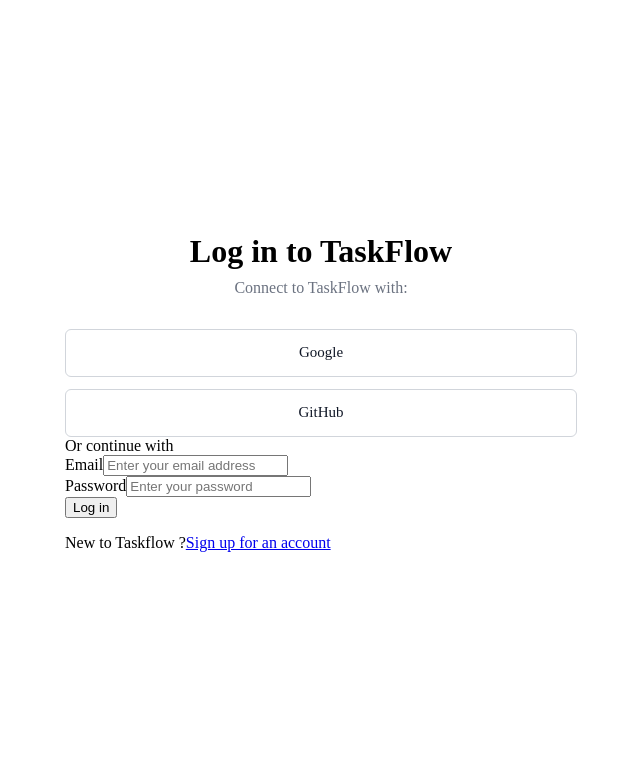
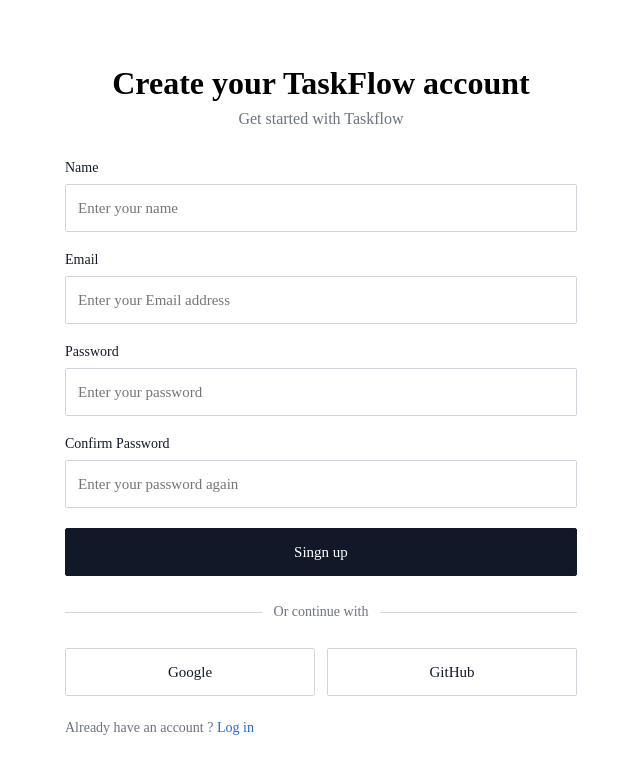
Before and after one commit to ni3stack/taskflow, a React (Vite) app in the folder client/: page /signup in a window 1280 px wide. Before the commit this address led to /login. Shown: the top 774 px of the page, without its empty margins (319-959 px from the left). Built offline with nearby package versions, Linux system fonts and the light colour scheme.

Commit message:
feat(auth): build login and signup pages

```diff
--- a/client/src/app/App.tsx
+++ b/client/src/app/App.tsx
@@ -1,7 +1,8 @@
 import { useRoutes } from "react-router-dom";
 import routes from "./routes";
 
-import "../styles/App.css"
+import "../styles/App.css";
+import "../styles/buttons.css";
 
 function App() {
   return (
--- a/client/src/app/routes.tsx
+++ b/client/src/app/routes.tsx
@@ -3,11 +3,16 @@
 import DashboardPage from "../features/dashboard/pages/DashboardPage";
 import DashboardLayout from "../components/layout/DashboardLayout";
 import TasksPage from "../features/tasks/pages/TasksPage";
+import SignupPage from "../features/auth/pages/SignupPage";
 
 const routes: RouteObject[] = [
     {
         path: "/login",
         element: <LoginPage />
+    },
+    {
+        path: "/signup",
+        element: <SignupPage />
     },
 
     {
--- a/client/src/features/auth/componenets/LoginForm.tsx
+++ b/client/src/features/auth/componenets/LoginForm.tsx
@@ -6,14 +6,11 @@
 
     const handleSubmit = (event:SubmitEvent<HTMLFormElement>) => {
         event.preventDefault();
-        console.log({
-            email,
-            password
-        })
+        console.log("handleLoginSubmit");
     }
     return (
-        <form onSubmit={handleSubmit}>
-            <div>
+        <form className="auth-form" onSubmit={handleSubmit}>
+            <div className="form-field">
                 <label htmlFor="email">Email</label>
                 <input
                     id="email"
@@ -24,8 +21,11 @@
                     placeholder="Enter your email address"
                 />
             </div>
-            <div>
-                <label htmlFor="password">Password</label>
+            <div className="form-field">
+                <div className="password-header">
+                     <label htmlFor="password">Password</label>
+                     <a href="/forgot-password">Forgot Password</a>
+                </div>
                 <input
                     id="password"
                     type="password"
@@ -35,7 +35,7 @@
                     placeholder="Enter your password"
                 />
             </div>
-            <button type="submit">Log in</button>
+            <button className="btn btn-primary" type="submit">Log in</button>
         </form>
     )
 }
--- /dev/null
+++ b/client/src/features/auth/componenets/OAuthButtons.tsx
@@ -0,0 +1,11 @@
+function OAuthButtons() {
+    return(
+        <div className="oauth-options">
+            <button className="btn btn-secondary" type="button" >Google</button>
+            <button className="btn btn-secondary" type="button" >GitHub</button>
+        </div>
+    );
+}
+
+
+export default OAuthButtons;
--- /dev/null
+++ b/client/src/features/auth/componenets/OAuthDivider.tsx
@@ -0,0 +1,9 @@
+function OAuthDivider() {
+    return (
+        <div className="auth-divider">
+            <span >Or continue with</span>
+        </div>
+    )
+}
+
+export default OAuthDivider;
--- /dev/null
+++ b/client/src/features/auth/componenets/SignupForm.tsx
@@ -0,0 +1,69 @@
+import { useState } from "react"
+
+function SignupForm() {
+    const [name, setName] = useState<string>("");
+    const [emailId, setEmailId] = useState<string>("");
+    const [password, setPassword] = useState<string>("");
+    const [confirmPassword, setConfirmPassword] = useState<string>("");
+
+    const handleSignupSubmit = () => {
+        console.log("handleSignupSubmit");
+    };
+    return (
+        <form className="auth-form" onSubmit={handleSignupSubmit}>
+            <div className="form-field">
+                <label htmlFor="name">Name</label>
+                <input
+                    id="name"
+                    type="text"
+                    name="name"
+                    value={name}
+                    onChange={(event) => setName(event.target.value)}
+                    placeholder="Enter your name"
+                    required
+                    autoComplete="name"
+                />
+            </div>
+            <div className="form-field">
+                <label htmlFor="emailId">Email</label>
+                <input
+                    id="emailId"
+                    type="email"
+                    name="email"
+                    value={emailId}
+                    autoComplete="email"
+                    onChange={(event) => setEmailId(event?.target.value)}
+                    placeholder="Enter your Email address" />
+            </div>
+            <div className="form-field">
+                <label htmlFor="password">Password</label>
+                <input
+                    id="password"
+                    type="password"
+                    value={password}
+                    onChange={(event) => setPassword(event.target.value)}
+                    autoComplete="new-password"
+                    required
+                    placeholder="Enter your password"
+                />
+            </div>
+            <div className="form-field">
+                <label htmlFor="password">Confirm Password</label>
+                <input
+                    id="password"
+                    type="confirmPassword"
+                    value={confirmPassword}
+                    onChange={(event) => setConfirmPassword(event.target.value)}
+                    autoComplete="confirm-password"
+                    required
+                    placeholder="Enter your password again"
+                />
+            </div>
+            <div>
+                <button className="btn btn-primary" type="submit">Singn up</button>
+            </div>
+        </form>
+    )
+}
+
+export default SignupForm;
--- a/client/src/features/auth/pages/LoginPage.tsx
+++ b/client/src/features/auth/pages/LoginPage.tsx
@@ -1,4 +1,7 @@
+import { Link } from "react-router-dom";
 import LoginForm from "../componenets/LoginForm";
+import OAuthButtons from "../componenets/OAuthButtons";
+import OAuthDivider from "../componenets/OAuthDivider";
 import "../styles/auth.css";
 
 function LoginPage() {
@@ -11,18 +14,14 @@
             <p>Connect to TaskFlow with:</p>
         </header>
 
-        <div className="oauth-options">
-            <button type="button">Google</button>
-            <button type="button">GitHub</button>
-        </div>
+        <OAuthButtons />
 
-        <div className="oauth-divider">
-          <span>Or continue with</span>
-        </div>
+        <OAuthDivider />
+
         <LoginForm />
-        <div className="signup-prompt">
-            <p>New to Taskflow ?<a href="/signup">Sign up for an account</a></p>
-        </div>
+        <p className="signup-prompt">
+          New to Taskflow ? <Link to="/signup">Sign up for an account</Link>
+        </p>
       </div>
     </main>
   );
--- a/client/src/features/auth/pages/SignupPage.tsx
+++ b/client/src/features/auth/pages/SignupPage.tsx
@@ -1,41 +1,30 @@
-import { useState } from "react"
+import { Link } from "react-router-dom";
+import OAuthButtons from "../componenets/OAuthButtons";
+import OAuthDivider from "../componenets/OAuthDivider";
+import SignupForm from "../componenets/SignupForm";
 
-function SinupPage() {
-    const [emailId, setEmailId] = useState<string>("");
-    const [password, setPassword] = useState<string>("");
+function SignupPage() {
+    return (
+        <div className="auth-page">
+            <div className="auth-content">
+                <header className="auth-header">
+                    <h1>Create your TaskFlow account</h1>
+                    <p>Get started with Taskflow</p>
+                </header>
 
-    const handleSignupSubmit = () => {
+                <SignupForm />
 
-    };
-    return (
-        <form className="sinup-conatiner" onSubmit={handleSignupSubmit}>
-            <div>
-                <label htmlFor="emailId">Email Id</label>
-                <input
-                    id="emailId"
-                    type="text"
-                    value={emailId}
-                    onChange={(event) => setEmailId(event.target.value)}
-                    placeholder="Enter your email address"
-                    required
-                />
+                <OAuthDivider />
+
+                <OAuthButtons />
+
+                <p className="signup-prompt">
+                    Already have an account ? {" "}
+                    <Link to="/login">Log in</Link>
+                </p>
             </div>
-            <div>
-                <label htmlFor="password">Password</label>
-                <input
-                    id="password"
-                    type="password"
-                    value={password}
-                    onChange={(event) => setPassword(event.target.value)}
-                    required
-                    placeholder="Enter your password"
-                />
-            </div>
-            <div>
-                <button type="submit">Singn up</button>
-            </div>
-        </form>
+        </div>
     )
 }
 
-export default SinupPage;
+export default SignupPage;
--- a/client/src/features/auth/styles/auth.css
+++ b/client/src/features/auth/styles/auth.css
@@ -32,21 +32,110 @@
 
 .oauth-options {
     display: grid;
-    grid-template-columns: (2, ifr);
+    grid-template-columns: 1fr 1fr;
     gap: 12px
 }
 
-.oauth-options button {
+.auth-divider {
+    display: flex;
+    align-items: center;
+    gap: 12px;
+    margin: 28px 0;
+    color: #6b7280;
+    font-size: 14px;
+}
+
+.auth-divider::before,
+.auth-divider::after {
+    content: "";
+    flex: 1;
+    height: 1px;
+    background: #d1d5db;
+}
+
+.auth-form {
+    display: flex;
+    flex-direction: column;
+    gap: 20px;
+}
+
+.form-field {
+    display: flex;
+    flex-direction: column;
+    gap: 8px;
+}
+
+.form-field label {
+    font-size: 14px;
+    font-weight: 500;
+    color: #111827;
+}
+
+.form-field input {
     width: 100%;
-    min-height: 48px;
+    height: 48px;
+    padding: 0 12px;
 
     border: 1px solid #d1d5db;
-    border-radius: 6px;
-    background-color: #fff;
+    border-radius:2px;
+
+    background: #fff;
     color: #111827;
 
+    font-family: inherit;
     font-size: 15px;
-    font-family: inherit;
 
     cursor: pointer;
 }
+
+.form-field input:focus {
+    border-color: #2563eb;
+}
+
+.password-header {
+    display: flex;
+    justify-content: space-between;
+    align-items: center;
+}
+
+.password-header a {
+    font-size: 14px;
+    color: #2563eb;
+    text-decoration: none;;
+}
+
+.password-header a:hover {
+    text-decoration: underline;
+}
+
+.signup-prompt {
+    margin: 24px 0 0;
+    text-align: left;
+    font-size: 14px;
+    color: #6b7280;
+}
+
+.signup-prompt a {
+    color: #2563eb;
+    font-weight: 500;
+    text-decoration: none;
+}
+
+.signup-prompt a:hover {
+    text-decoration: underline;
+}
+
+
+@media (max-width: 480px) {
+    .auth-content {
+        padding: 24px 16px;
+    }
+
+    .auth-divider h1 {
+        font-size: 28px;
+    }
+
+    .oauth-options {
+        grid-template-columns: 1fr;
+    }
+}
--- /dev/null
+++ b/client/src/styles/buttons.css
@@ -0,0 +1,45 @@
+.btn {
+    width: 100%;
+    min-height: 48px;
+    padding: 0 16px;
+
+    border-radius: 2px;
+    border: 1px solid transparent;
+    font-family: inherit;
+
+    font-size: 15px;
+    font-weight: 500;
+
+    cursor: pointer;
+
+    transition:
+        background-color 150ms ease,
+        border-color 150ms ease,
+        box-shadow 150ms ease;
+}
+
+.btn-primary {
+    background: #111827;
+    color: #fff;
+    border-color: #111827;
+}
+
+.btn-primary:hover {
+    background: #1f2937;
+    border-color: #1f2937;
+}
+
+.btn-secondary {
+    background: #fff;
+    color: #111827;
+    border-color: #d1d5db;
+}
+
+.btn-secondary:hover {
+    background: #f9fafb;
+}
+
+.btn:focus-visible {
+    outline: 2px solid #2563eb;
+    outline-offset: 2px;
+}
```
